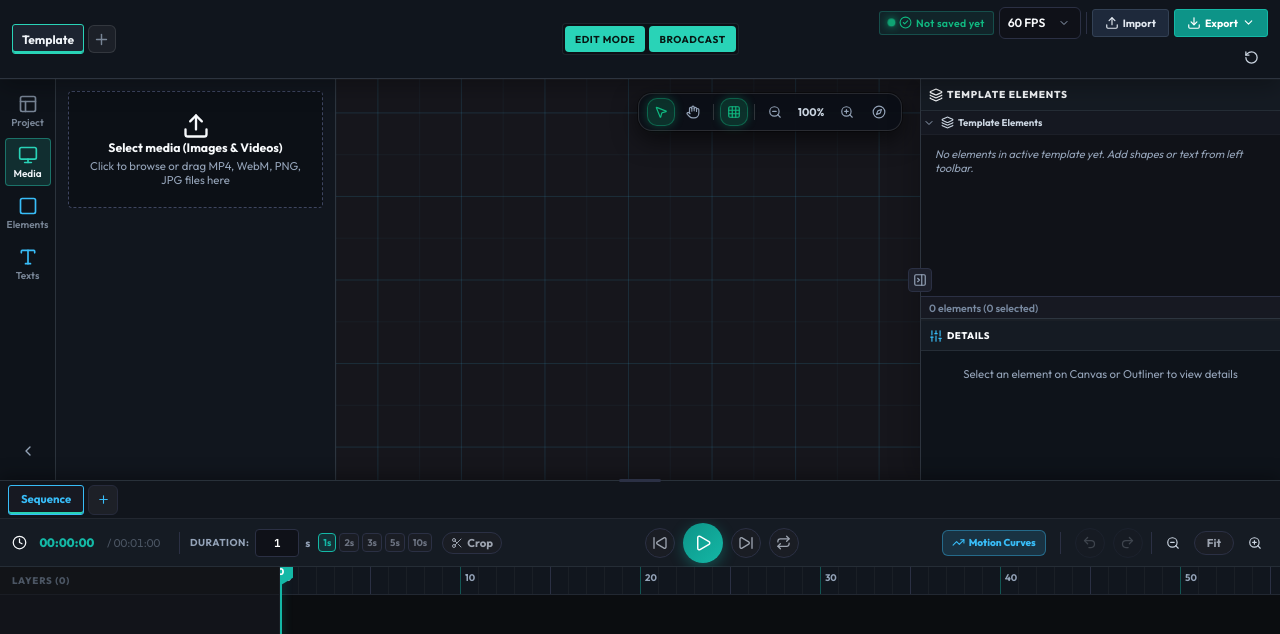
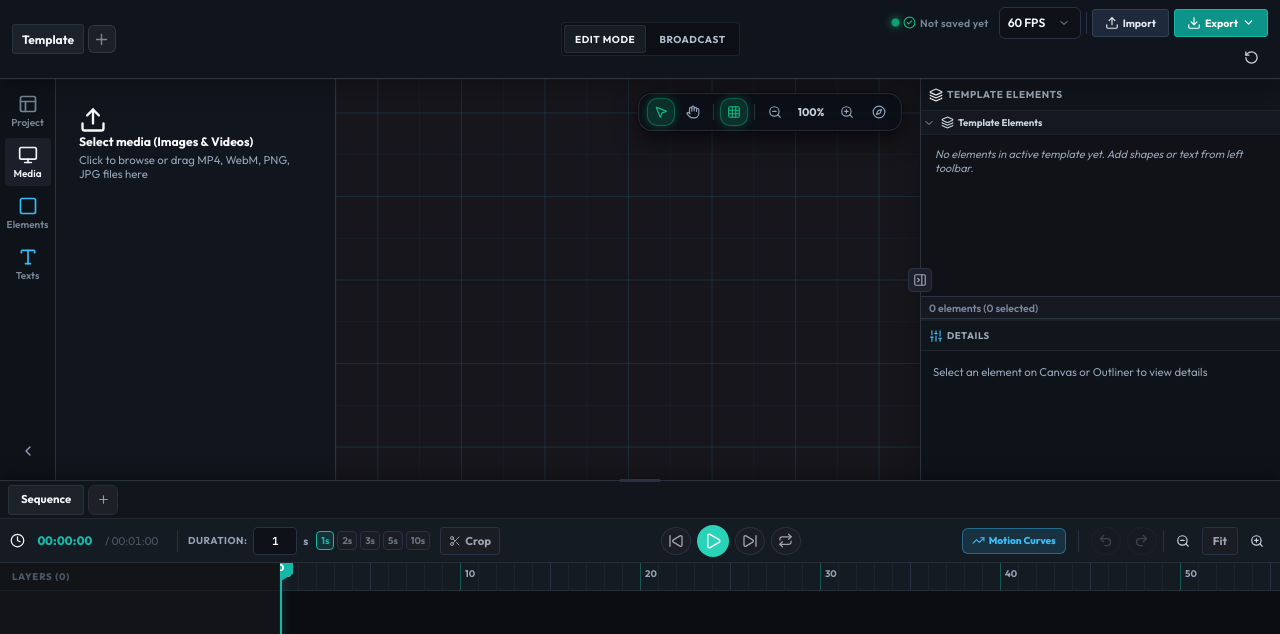
Before and after one commit to ErtugrulAK/keyframe-character-studio, a React (Vite) app: page / in a window 1280 px wide. Shown: the top 634 px of the page. Built offline with nearby package versions, Linux system fonts and the light colour scheme.

Commit message:
fix: refine V2 editor visual hierarchy

```diff
--- a/src/components/Header/HeaderBar.tsx
+++ b/src/components/Header/HeaderBar.tsx
@@ -201,6 +201,7 @@ export const HeaderBar: React.FC = () => {
         <div className="header-center-controls">
           <div style={{ display: 'flex', alignItems: 'center', background: 'var(--bg-dark)', borderRadius: 6, padding: '4px', gap: 4, flexShrink: 0 }}>
             <button
+              className={`header-mode-button edit ${appMode === 'edit' ? 'active' : ''}`}
               style={{
                 padding: '6px 12px',
                 borderRadius: 4,
@@ -216,6 +217,7 @@ export const HeaderBar: React.FC = () => {
               EDIT MODE
             </button>
             <button
+              className={`header-mode-button broadcast ${appMode === 'broadcast' ? 'active' : ''}`}
               style={{
                 padding: '6px 12px',
                 borderRadius: 4,
--- a/src/kcsEditorTheme.css
+++ b/src/kcsEditorTheme.css
@@ -333,3 +333,273 @@ button:focus-visible, input:focus-visible, select:focus-visible, textarea:focus-
     grid-template-columns: 1fr !important;
   }
 }
+:root {
+  --kcs-bg-active-muted: rgba(148, 163, 184, 0.09);
+  --kcs-bg-selected: rgba(41, 211, 183, 0.12);
+  --kcs-border-strong: rgba(148, 163, 184, 0.3);
+  --kcs-text-label: #9ca9b8;
+}
+
+/* V2 hierarchy: primary action color is reserved for meaningful state. */
+.header-center-controls > div {
+  background: var(--kcs-bg-input) !important;
+  border: 1px solid var(--kcs-border-subtle);
+  padding: 2px !important;
+  gap: 2px !important;
+}
+
+.header-center-controls > div > button {
+  height: 28px !important;
+  padding: 0 10px !important;
+  border: 1px solid transparent;
+  border-radius: 3px !important;
+  color: var(--kcs-text-secondary) !important;
+  background: transparent !important;
+  transition: background-color var(--kcs-motion-fast) ease, border-color var(--kcs-motion-fast) ease, color var(--kcs-motion-fast) ease !important;
+}
+
+.header-center-controls > div > .header-mode-button.active {
+  background: var(--kcs-bg-active-muted) !important;
+  border-color: var(--kcs-border-subtle);
+  color: var(--kcs-text-primary) !important;
+}
+
+.header-center-controls > div > .header-mode-button.broadcast.active {
+  color: var(--kcs-warning) !important;
+}
+.header-center-controls > div > button.header-mode-button:not(.active) {
+  background: transparent !important;
+  color: var(--kcs-text-secondary) !important;
+}
+
+.header-center-controls > div > button.header-mode-button.edit.active {
+  background: var(--kcs-bg-active-muted) !important;
+}
+
+.header-center-controls > div > button.header-mode-button.broadcast.active {
+  background: rgba(241, 183, 91, .12) !important;
+  border-color: rgba(241, 183, 91, .3);
+}
+
+.header-center-controls > div > button:hover,
+.header-center-controls > div > button:focus-visible {
+  background: var(--kcs-bg-hover) !important;
+  border-color: var(--kcs-border-strong);
+  color: var(--kcs-text-primary) !important;
+  outline: none;
+}
+
+.autosave-status-badge {
+  background: transparent;
+  border-color: transparent;
+  color: var(--kcs-text-muted);
+  padding-inline: 4px;
+}
+
+.sidebar-nav-item.active {
+  border-color: transparent;
+  background: var(--kcs-bg-active-muted);
+}
+
+.sidebar-nav-item.active .nav-icon {
+  color: var(--kcs-text-primary);
+}
+
+.outliner-header,
+.details-header {
+  background: var(--kcs-bg-panel);
+}
+
+.outliner-title,
+.details-title {
+  color: var(--kcs-text-label);
+  font-weight: 700;
+  letter-spacing: .06em;
+}
+
+.btn-icon-sm {
+  color: var(--kcs-text-secondary);
+}
+
+.tree-node.selected {
+  background: var(--kcs-bg-selected);
+  border-left-color: transparent;
+}
+
+.details-actor-header {
+  border-bottom: 1px solid var(--kcs-border-subtle);
+}
+
+.details-body {
+  background: transparent;
+}
+
+/* Timeline hierarchy: compact transport and clearer lane/ruler separation. */
+.timeline-header {
+  height: 44px;
+  padding-inline: 10px;
+}
+
+.timeline-header-left,
+.timeline-header-center,
+.timeline-header-right {
+  gap: 6px;
+}
+
+.play-main-btn-teal {
+  width: 32px;
+  height: 32px;
+  background: var(--kcs-accent);
+  box-shadow: none;
+  transition: background-color var(--kcs-motion-fast) ease, transform var(--kcs-motion-fast) ease !important;
+}
+
+.play-main-btn-teal:hover {
+  transform: scale(1.04);
+  box-shadow: 0 0 0 2px rgba(41, 211, 183, .16);
+}
+
+.play-main-btn-teal.playing {
+  background: var(--kcs-accent-hover);
+  box-shadow: none;
+}
+
+.transport-btn,
+.zoom-btn,
+.fit-pill-btn {
+  height: 28px;
+}
+
+.fit-pill-btn {
+  border-radius: var(--kcs-radius-control);
+  padding-inline: 10px;
+}
+
+.timeline-header-right .btn-director.active {
+  background: var(--kcs-bg-active-muted);
+  border-color: var(--kcs-border-subtle);
+  color: var(--kcs-text-primary);
+}
+
+.ue-track-lane {
+  background-color: #11161e;
+  border-bottom-color: rgba(148, 163, 184, .11);
+}
+
+.ue-channel-lane,
+.ue-channel-header-lane {
+  background-color: #0f141b;
+  border-bottom-color: rgba(148, 163, 184, .08);
+}
+
+.ue-track-lane.selected {
+  background-color: rgba(41, 211, 183, .07);
+}
+
+.time-ruler {
+  background: #151b23;
+}
+
+/* Focused designer polish pass: flatten support surfaces and clarify state. */
+.header-tab.active {
+  background: var(--kcs-bg-active-muted);
+  border-color: var(--kcs-border-subtle);
+  color: var(--kcs-text-primary);
+  box-shadow: none;
+}
+
+.dropzone-box {
+  align-items: flex-start;
+  padding: 14px 10px;
+  border-style: solid;
+  border-color: transparent;
+  background: transparent;
+  box-shadow: none;
+  text-align: left;
+}
+
+.dropzone-box:hover,
+.dropzone-box.drag-over {
+  background: var(--kcs-bg-active-muted);
+  border-color: var(--kcs-border-subtle);
+  box-shadow: none;
+}
+
+.details-empty-state {
+  padding: 14px 12px;
+  text-align: left;
+  line-height: 1.4;
+}
+
+.timeline-seq-tab.active {
+  background: var(--kcs-bg-active-muted);
+  border-color: var(--kcs-border-subtle);
+  color: var(--kcs-text-primary);
+  box-shadow: none;
+}
+
+.bezier-handle-card,
+.bezier-value-graph-card,
+.bezier-preview-card,
+.bezier-css-card {
+  border-color: transparent !important;
+  border-radius: 0 !important;
+  background: transparent !important;
+  box-shadow: none !important;
+}
+
+.bezier-handle-card,
+.bezier-value-graph-card,
+.bezier-preview-card,
+.bezier-css-card {
+  border-bottom: 1px solid var(--kcs-border-subtle) !important;
+}
+
+.bezier-handle-card {
+  padding-inline: 0 !important;
+  padding-top: 4px !important;
+}
+
+.bezier-value-graph-card,
+.bezier-preview-card,
+.bezier-css-card {
+  padding-inline: 0 !important;
+}
+
+.bezier-modal-side {
+  gap: 10px !important;
+}
+
+.bezier-modal-shell,
+.details-dock,
+.outliner-dock,
+.sequencer-timeline {
+  overscroll-behavior: contain;
+}
+
+.bezier-presets-grid button {
+  border-color: transparent !important;
+  border-radius: 0 !important;
+  background: transparent !important;
+  border-bottom: 1px solid var(--kcs-border-subtle) !important;
+  justify-content: flex-start !important;
+  gap: 8px;
+}
+
+.bezier-presets-grid button:hover,
+.bezier-presets-grid button:focus-visible {
+  background: var(--kcs-bg-active-muted) !important;
+  border-color: var(--kcs-border-subtle) !important;
+}
+
+.keyframe-diamond.selected,
+.ue-prop-diamond.selected {
+  box-shadow: 0 0 0 2px rgba(41, 211, 183, .18);
+}
+
+@media (prefers-reduced-motion: reduce) {
+  .header-center-controls > div > button,
+  .play-main-btn-teal {
+    transition: none !important;
+  }
+}
```
